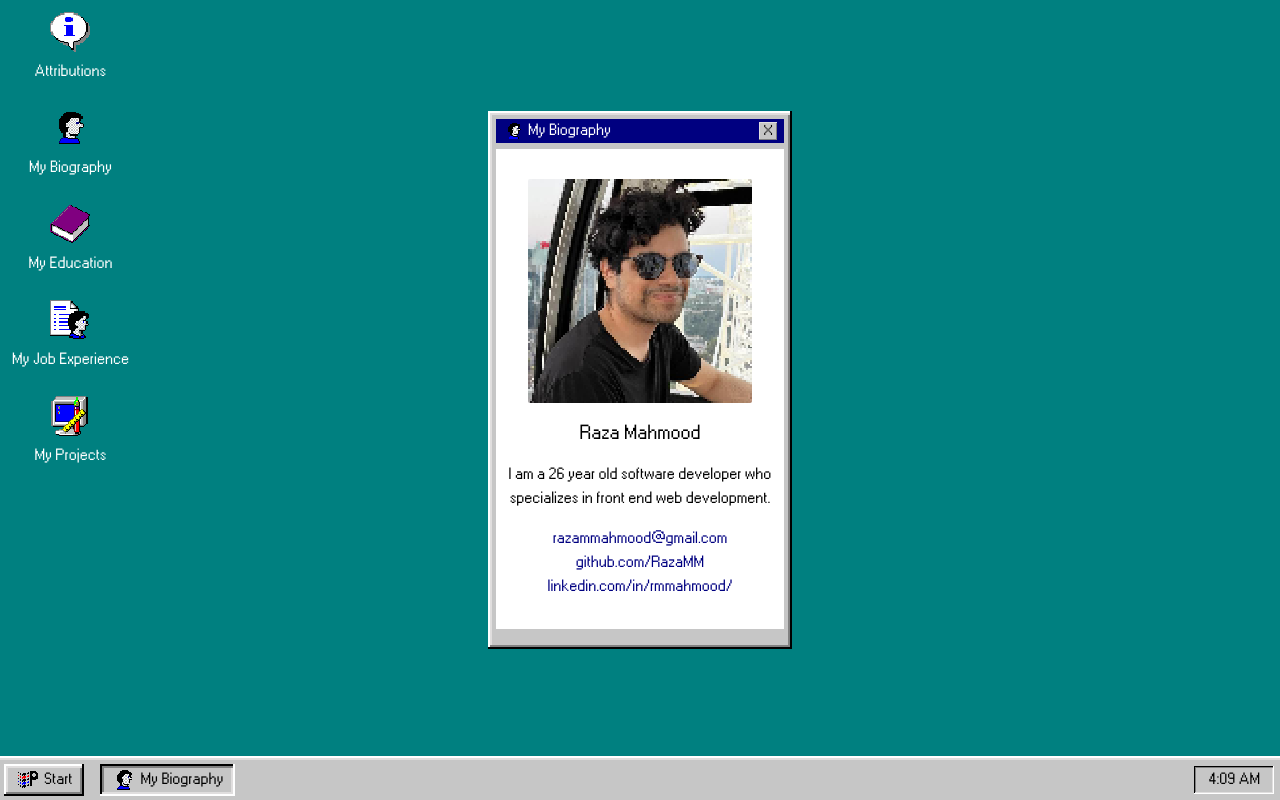
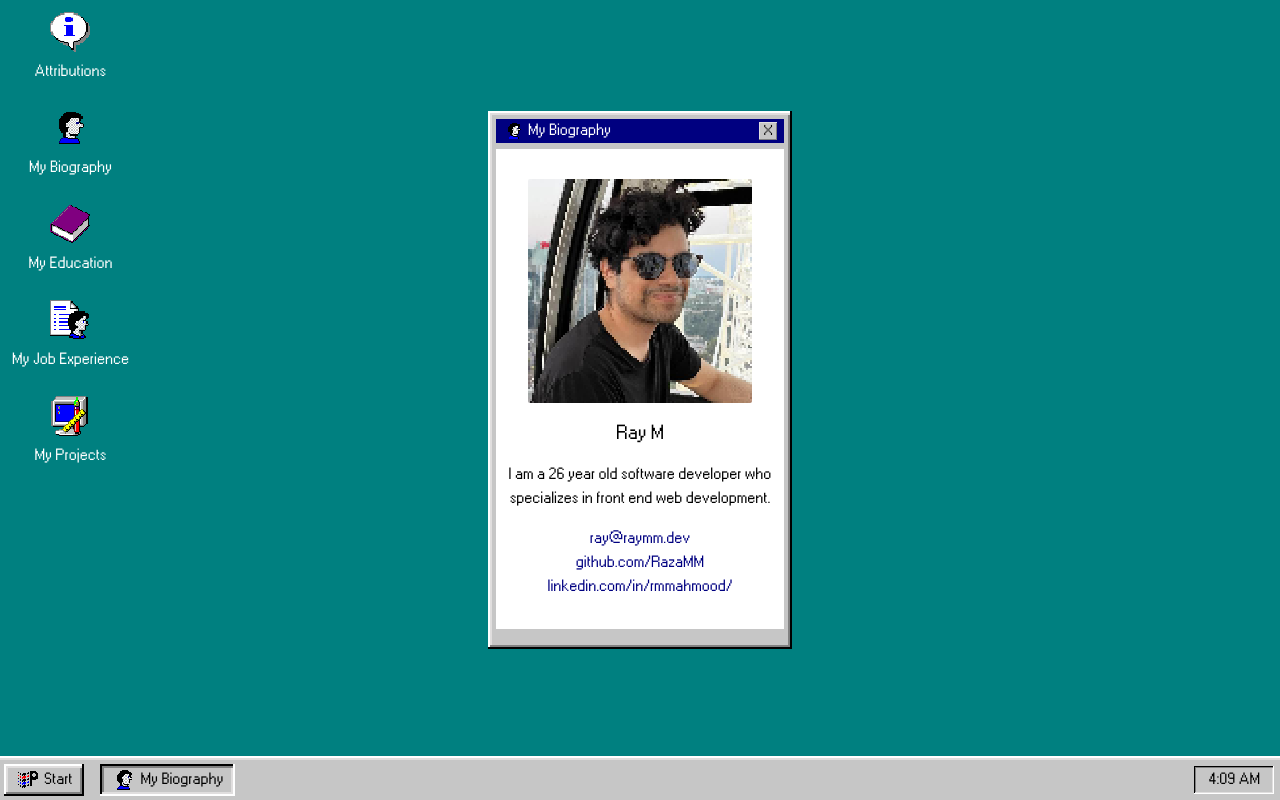
Before and after one commit to RazaMM/portfolio, a Next.js app: page / in a window 1280 px wide. Built offline with nearby package versions, Linux system fonts and the light colour scheme.

Commit message:
refactor: update personal details and contact information in biography
- Renamed "Raza Mahmood" to "Ray M" in text and image alt attributes.
- Updated email address from personal to `ray@raymm.dev`.

```diff
--- a/components/programs/home/biography.tsx
+++ b/components/programs/home/biography.tsx
@@ -30,13 +30,9 @@ const Biography: React.FC = () => {
 
   return (
     <div className='flex h-[30rem] min-h-full w-72 max-w-screen min-w-full flex-col items-center justify-center gap-4 bg-white p-2 text-center'>
-      <Image
-        src={me}
-        alt={'Raza Mahmood wearing a black shirt and sunglasses'}
-        className='w-56 rounded-xs select-none'
-      />
+      <Image src={me} alt={'Ray M wearing a black shirt and sunglasses'} className='w-56 rounded-xs select-none' />
 
-      <h1 className='text-xl'>Raza Mahmood</h1>
+      <h1 className='text-xl'>Ray M</h1>
 
       <p>
         I am a {age} year old {isBirthday && '(happy birthday to me!)'} software developer who specializes in front end
@@ -44,8 +40,8 @@ const Biography: React.FC = () => {
       </p>
 
       <div className='flex flex-col'>
-        <a className='text-w95-blue hover:underline' href='mailto:razammahmood@gmail.com'>
-          razammahmood@gmail.com
+        <a className='text-w95-blue hover:underline' href='mailto:ray@raymm.dev'>
+          ray@raymm.dev
         </a>
         <a className='text-w95-blue hover:underline' href='https://github.com/RazaMM'>
           github.com/RazaMM
```
